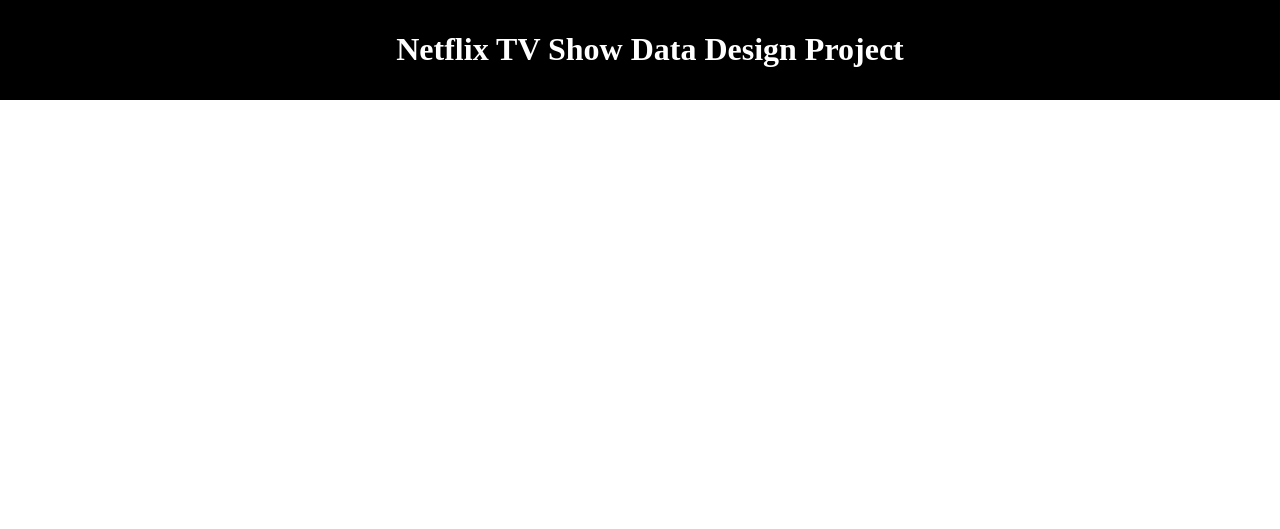
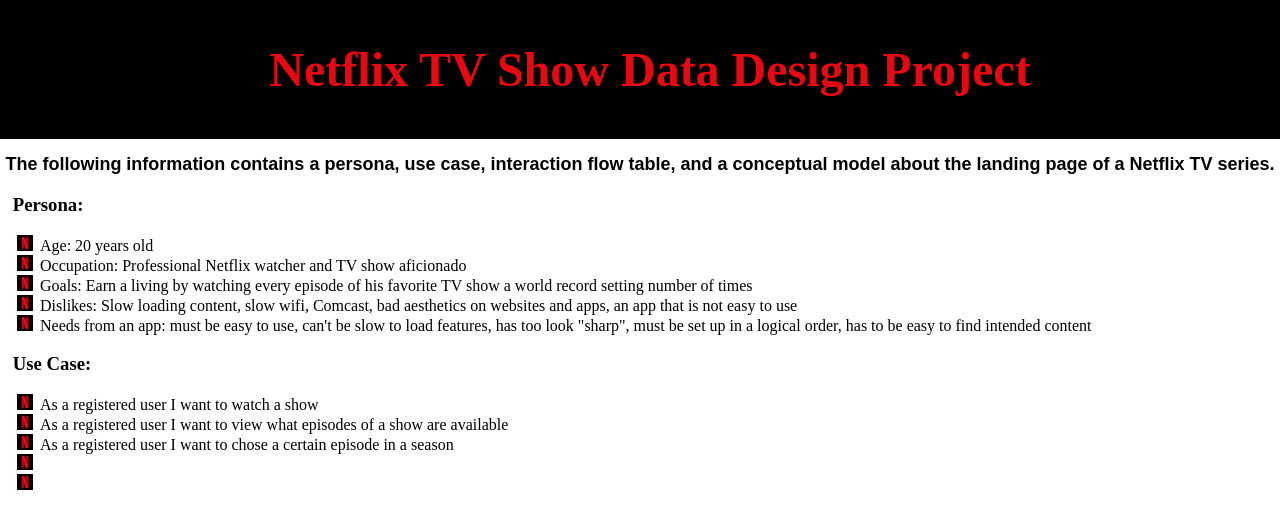
Before and after one commit to ttalcott/netflix-tv-show, a PHP site: page / in a window 1280 px wide. Shown: the top 529 px of the page. Run offline with PHP 8.4, Linux system fonts and the light colour scheme.

Commit message:
added persona and some use cases

```diff
--- a/css/style.css
+++ b/css/style.css
@@ -2,10 +2,25 @@ header {
 	text-align: center;
 	background-color: black;
 	width: 100%;
-	color: white;
+	color: rgba(229, 9, 20, 1.0);
 	padding: 10px;
+	font-size: x-large;
 }
 body {
 	margin: 0;
 	padding: 0;
 }
+h2 {
+	text-align: center;
+	font-family: sans-serif;
+	font-size: large;
+}
+h3 {
+	padding-left: 1%;
+}
+.upper-alpha {
+	list-style-type: upper-alpha;
+}
+.use-case {
+	list-style-image: url(../images/bullet.jpg);
+}
--- a/index.php
+++ b/index.php
@@ -1,5 +1,5 @@
 <!DOCTYPE html>
-<html lang="eng">
+<html lang="en">
 	<head>
 		<meta charset="utf-8" />
 		<title>
@@ -9,10 +9,32 @@
 	</head>
 	<body>
 		<header>
-			<h1>Netflix TV Show Data Design Project</h1>
+			<h1>Netflix TV Show Data Design Project
+			</h1>
 		</header>
 		<main>
-
+			<h2>The following information contains a persona, use case, interaction flow table, and a conceptual model about the landing page of a Netflix TV series.
+			</h2>
+			<h3>
+				Persona:
+			</h3>
+			<ol class="use-case">
+				<li>Age: 20 years old</li>
+				<li>Occupation: Professional Netflix watcher and TV show aficionado</li>
+				<li>Goals: Earn a living by watching every episode of his favorite TV show a world record setting number of times</li>
+				<li>Dislikes: Slow loading content, slow wifi, Comcast, bad aesthetics on websites and apps, an app that is not easy to use</li>
+				<li>Needs from an app: must be easy to use, can't be slow to load features, has too look "sharp", must be set up in a logical order, has to be easy to find intended content</li>
+			</ol>
+			<h3>
+				Use Case:
+			</h3>
+			<ul class="use-case">
+				<li>As a registered user I want to watch a show</li>
+				<li>As a registered user I want to view what episodes of a show are available</li>
+				<li>As a registered user I want to chose a certain episode in a season</li>
+				<li></li>
+				<li></li>
+			</ul>
 		</main>
 	</body>
 </html>
```
Also changed, not shown: images/bullet.jpg (added).
